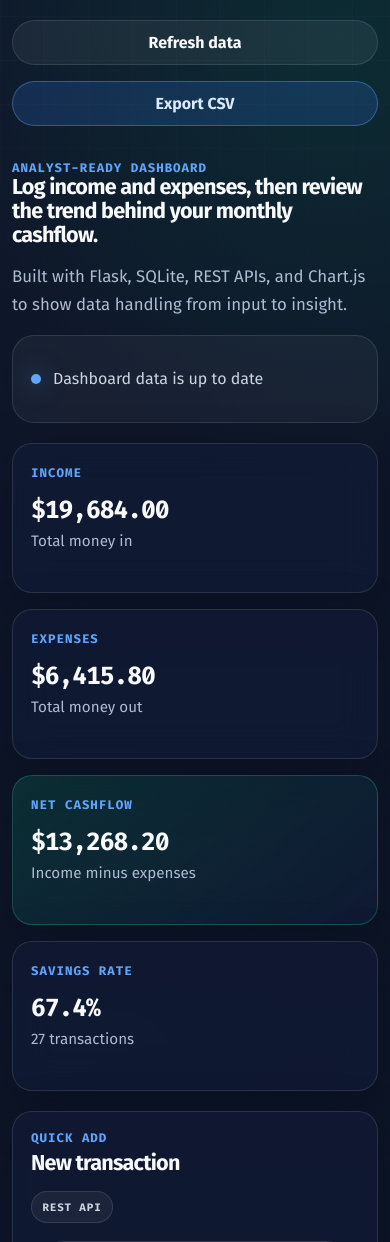
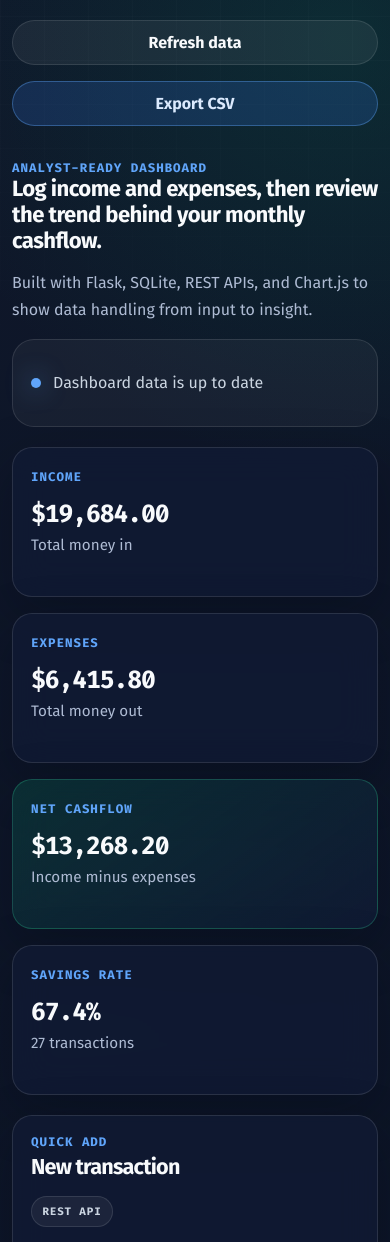
Before and after one commit to furqanfsl/Finance-Tracker, a Flask app: page / in a window 390 px wide. Shown: the part 204-1446 px from the top of the page. Run offline with Flask 3, Linux system fonts and the light colour scheme; data comes from the database, SQL or seed files in the repository.

Commit message:
Improve mobile dashboard layout

```diff
--- a/personal_finance_tracker/static/css/styles.css
+++ b/personal_finance_tracker/static/css/styles.css
@@ -113,6 +113,13 @@ button:disabled {
 .header-inner {
   align-items: flex-start;
   justify-content: space-between;
+}
+
+.header-inner > *,
+.intro-grid > *,
+.metrics-grid > *,
+.dashboard-grid > * {
+  min-width: 0;
 }
 
 .header-actions {
@@ -770,6 +777,17 @@ tbody tr:last-child td {
     font-size: clamp(2.35rem, 13vw, 3.8rem);
   }
 
+  .intro-copy h2 {
+    max-width: 100%;
+    font-size: 1.38rem;
+    line-height: 1.18;
+    letter-spacing: -0.025em;
+  }
+
+  .intro-copy p:last-child {
+    font-size: 1rem;
+  }
+
   .chart-wrap,
   .chart-wrap-small {
     min-height: 260px;
```
